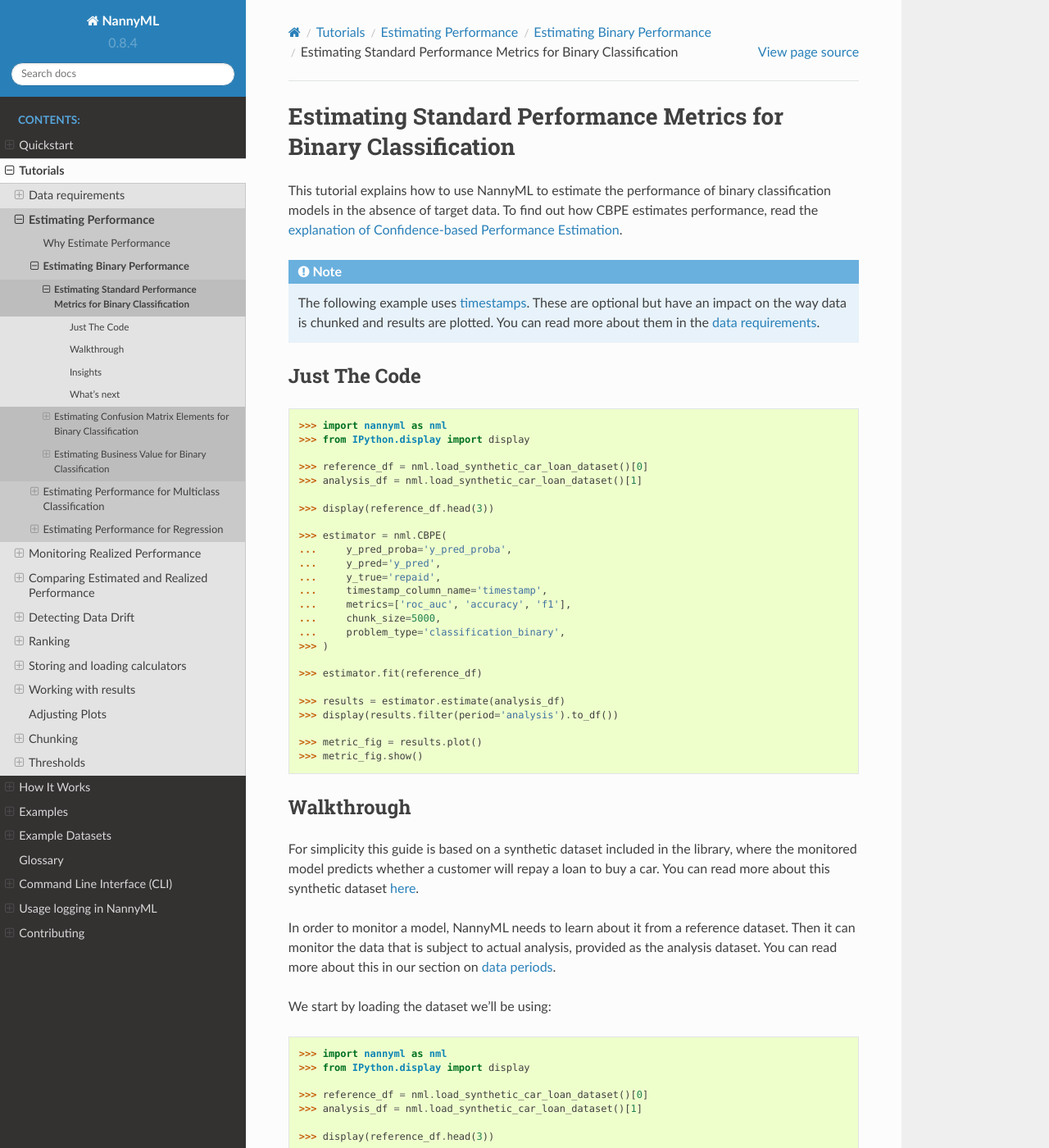
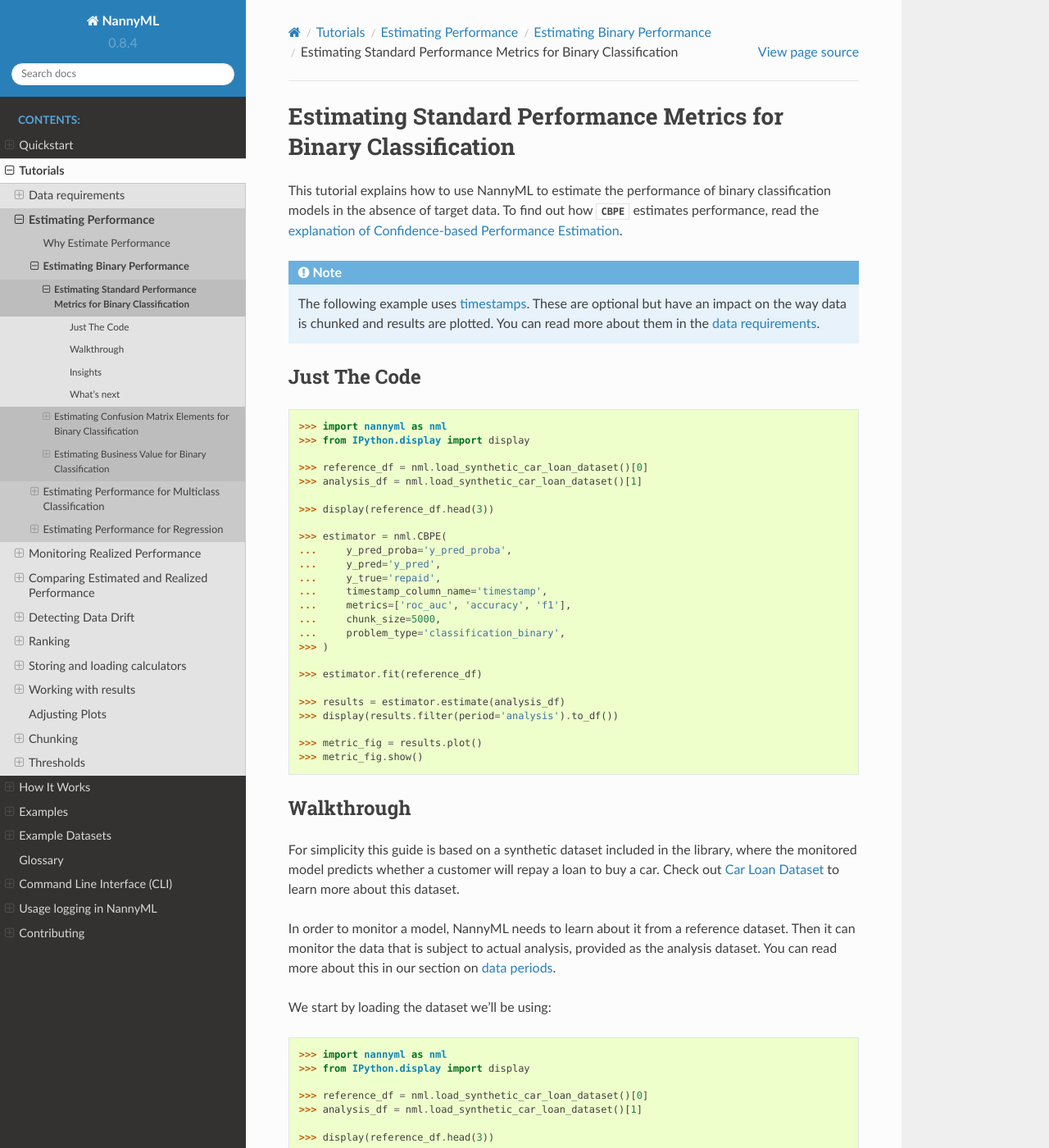
Before and after one commit to NannyML/nannyml, a Sphinx documentation site: the page built from docs/tutorials/performance_estimation/binary_performance_estimation/standard_metric_estimation.rst, in a window 1280 px wide and 1400 px high. Shown: the whole window at 82% size. Built offline with Sphinx 7.4.7 and the Read the Docs theme 2.0.0, drawn with Linux system fonts in a browser that asks for light colours; pages that are not in the unit, such as notebooks, are missing from menus; some of the changed text lies outside the part shown.

Commit message:
fix typos and use bold for col names

```diff
--- a/docs/tutorials/performance_estimation/binary_performance_estimation/standard_metric_estimation.rst
+++ b/docs/tutorials/performance_estimation/binary_performance_estimation/standard_metric_estimation.rst
@@ -30,7 +30,7 @@
 
 For simplicity this guide is based on a synthetic dataset included in the library, where the monitored model
 predicts whether a customer will repay a loan to buy a car.
-You can read more about this synthetic dataset :ref:`here<dataset-synthetic-binary-car-loan>`.
+Check out :ref:`Car Loan Dataset<dataset-synthetic-binary-car-loan>` to learn more about this dataset.
 
 In order to monitor a model, NannyML needs to learn about it from a reference dataset. Then it can monitor the data that is subject to actual analysis, provided as the analysis dataset.
 You can read more about this in our section on :ref:`data periods<data-drift-periods>`.
@@ -48,8 +48,7 @@
 Next we create the Confidence-based Performance Estimation
 (:class:`~nannyml.performance_estimation.confidence_based.cbpe.CBPE`)
 estimator with a list of metrics, and an optional
-:ref:`chunking<chunking>` specification. For more information about :term:`chunking<Data Chunk>` you
-can check the :ref:`setting up page<chunking>` and :ref:`advanced guide<chunk-data>`.
+:term:`chunking<Data Chunk>` specification. For more information about chunking check out the :ref:`chunking tutorial<chunking>` and it's :ref:`advanced guide<chunk-data>`.
 
 .. nbimport::
     :path: ./example_notebooks/Tutorial - Estimating Standard Performance Metrics - Binary Classification.ipynb
@@ -78,14 +77,14 @@
 
 .. note::
   Most of the metrics do not require additional parameters. However, the ``business_value`` metric requires a
-  cost matrix and has an optional normalization parameter. The ``confusion matrix`` metric also has an optional
+  cost matrix and has an optional normalization parameter. The ``confusion_matrix`` metric also has an optional
   normalization parameter. For more information about these metrics and parameters, please refer to the
   :ref:`business value estimation tutorial<business-value-estimation>`, and the
   :ref:`confusion matrix estimation tutorial<confusion-matrix-estimation>`.
 
 The :class:`~nannyml.performance_estimation.confidence_based.cbpe.CBPE`
 estimator is then fitted using the
-:meth:`~nannyml.performance_estimation.confidence_based.cbpe.CBPE.fit` method on the ``reference`` data.
+:meth:`~nannyml.performance_estimation.confidence_based.cbpe.CBPE.fit` method on the reference data.
 
 .. nbimport::
     :path: ./example_notebooks/Tutorial - Estimating Standard Performance Metrics - Binary Classification.ipynb
@@ -111,18 +110,18 @@
 Apart from chunk-related data, the results data have the following columns for each metric
 that was estimated:
 
- - ``value`` - the estimate of a metric for a specific chunk.
- - ``sampling_error`` - the estimate of the :term:`Sampling Error`.
- - ``realized`` - when ``target`` values are available for a chunk, the realized performance metric will also
+ - **value** - the estimate of a metric for a specific chunk.
+ - **sampling_error** - the estimate of the :term:`Sampling Error`.
+ - **realized** - when **target** values are available for a chunk, the realized performance metric will also
    be calculated and included within the results.
- - ``upper_confidence_boundary`` and ``lower_confidence_boundary`` - These values show the :term:`Confidence Band` of the relevant metric
+ - **upper_confidence_boundary** and **lower_confidence_boundary** - These values show the :term:`Confidence Band` of the relevant metric
    and are equal to estimated value +/- 3 times the estimated :term:`Sampling Error`.
- - ``upper_threshold`` and ``lower_threshold`` - crossing these thresholds will raise an alert on significant
+ - **upper_threshold** and **lower_threshold** - crossing these thresholds will raise an alert on significant
    performance change. The thresholds are calculated based on the actual performance of the monitored model on chunks in
-   the ``reference`` partition. The thresholds are 3 standard deviations away from the mean performance calculated on
-   chunks.
-   They are calculated during ``fit`` phase.
- - ``alert`` - flag indicating potentially significant performance change. ``True`` if estimated performance crosses
+   the reference partition. By default, the thresholds are 3 standard deviations away from the mean performance calculated on
+   chunks. They are calculated during ``fit`` phase. You can also set up custom thresholds using constant or standard deviations thresholds,
+   to learn more about it check out our :ref:`tutorial on thresholds<thresholds>`.
+ - **alert** - flag indicating potentially significant performance change. ``True`` if estimated performance crosses
    upper or lower threshold.
 
 
```
Also changed, not shown: other parts of docs/tutorials/performance_estimation/binary_performance_estimation/standard_metric_estimation.rst (+1 -1 lines).
